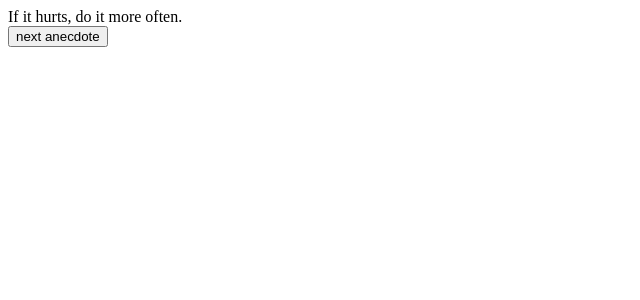
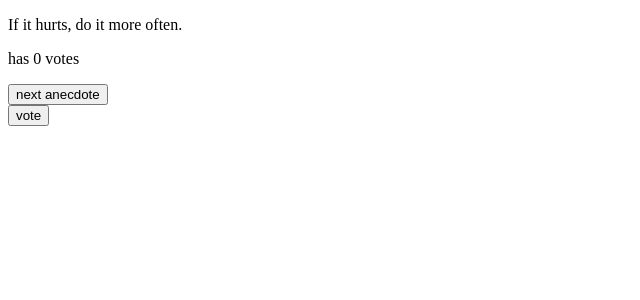
Before and after one commit to henrique-lh/FullStackOpenExercises, a React (Vite) app: page / in a window 1280 px wide. Shown: the top 300 px of the page, without its empty margins (0-640 px from the left). Built offline with nearby package versions, Linux system fonts and the light colour scheme.

Commit message:
- exercise 1.13

```diff
--- a/src/App.jsx
+++ b/src/App.jsx
@@ -21,16 +21,28 @@ const App = () => {
     ]
 
     const [selected, setSelected] = useState(0)
+    const [votes, setVotes] = useState({
+        0: 0, 1: 0, 2: 0, 3: 0, 4: 0, 5: 0, 6: 0, 7: 0
+    })
 
     const handleSelected = () => {
         const randomInteget = Math.floor(Math.random() * 8)
+        console.log('random number', randomInteget)
         setSelected(randomInteget)
+    }
+
+    const handleVote = () => {
+        const copy = {...votes}
+        copy[selected] += 1
+        setVotes(copy)
     }
 
     return (
         <div>
-            {anecdotes[selected]}
+            <p>{anecdotes[selected]}</p>
+            <p>has {votes[selected]} votes</p>
             <Button onClick={handleSelected} text={'next anecdote'} />
+            <Button onClick={handleVote} text={'vote'} />
         </div>
     )
 }
```
